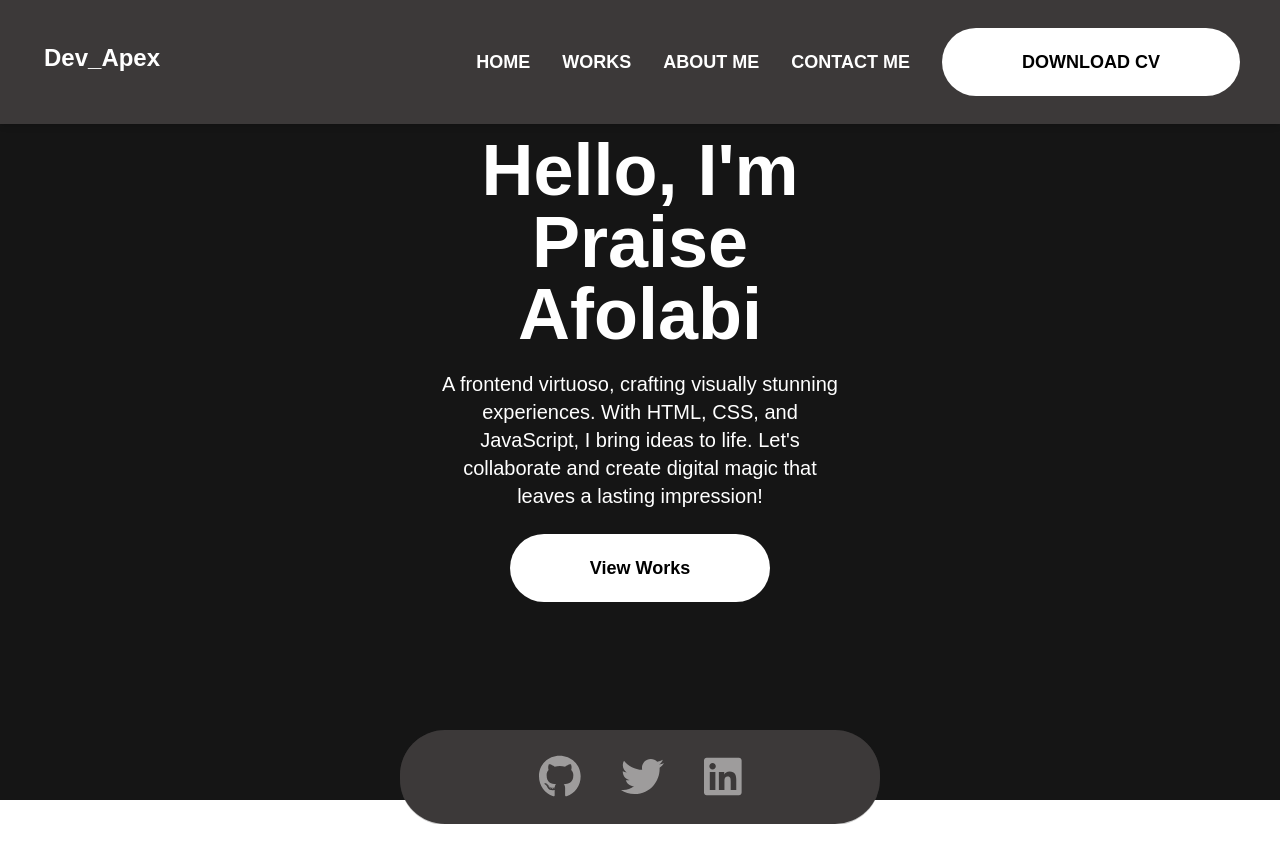
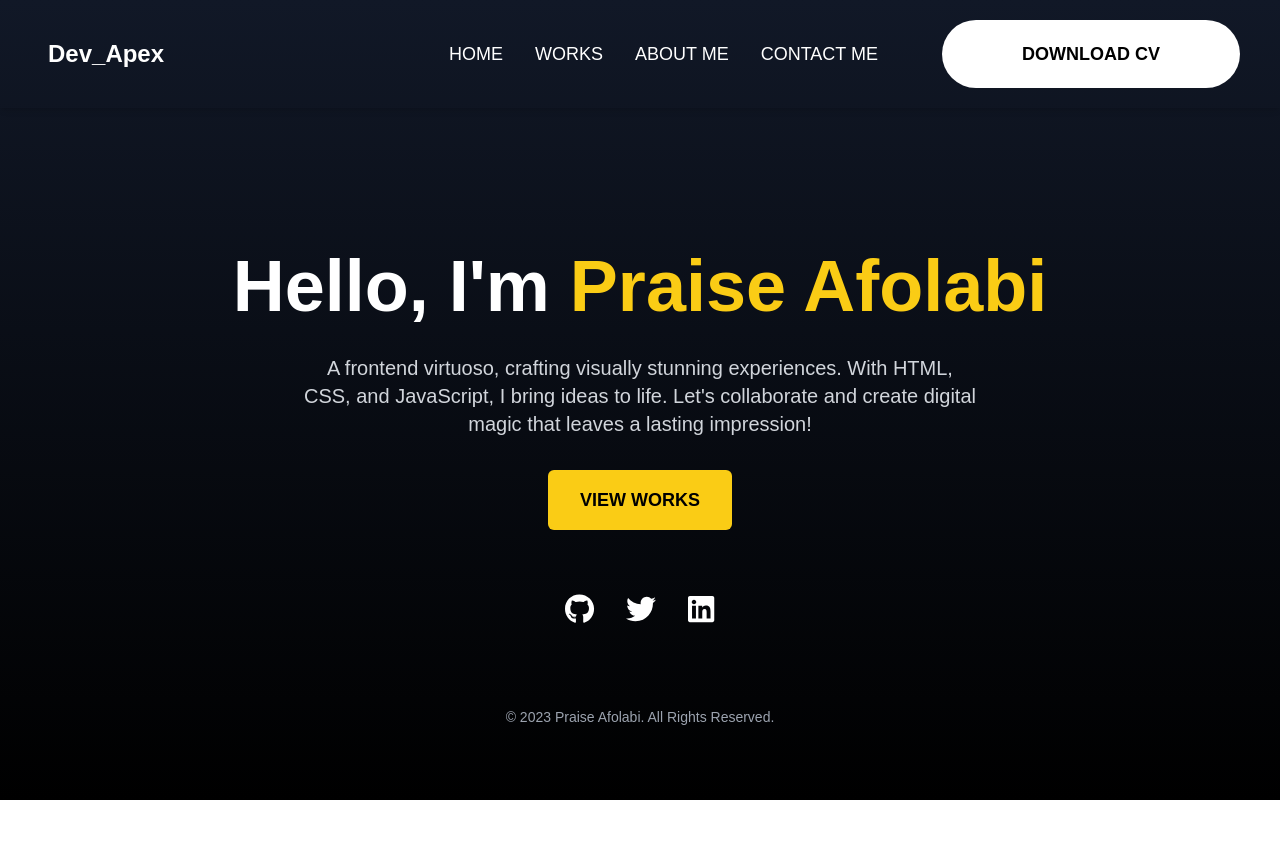
Before and after one commit to Apex10A/MY-PORTFOLIO, a React (Create React App) app: page / in a window 1280 px wide. Shown: the top 862 px of the page. After the commit the page ends 800 px from the top, so only its background shows below. Built offline with nearby package versions, Linux system fonts and the light colour scheme; a web font is replaced by a local one.

Commit message:
fix: homepage

```diff
--- a/src/Components/Home.js
+++ b/src/Components/Home.js
@@ -3,54 +3,51 @@ import Mypic from './my-pic.jpg';
 import Navigation from './Navigation';
 import { FontAwesomeIcon } from '@fortawesome/react-fontawesome';
 import { faGithub, faTwitter, faLinkedin } from '@fortawesome/free-brands-svg-icons';
-import Hello from './Hellos.gif';
-import Planet from './planet.gif';
-import { Link } from "react-router-dom";
-import Maintenance from './Maintenance/Maintenance';
+import { Link } from 'react-router-dom';
 
 const Home = () => {
   return (
-    <div>
-    <div className=''>
+    <div className="bg-gradient-to-b from-gray-900 to-black min-h-screen text-white">
       <Navigation />
-      <div className='text-white px-10 lg:pt-[250px] flex justify-center xl:pb-10 items-center ' id='height'>
-        <div className='block items-center justify-center ' id='home-texter'>
-          <div className='text-center block'>
-            <h1 className='lg:text-7xl text-6xl lg:w-1/3 sm:w-2/3 mx-auto transform sm:pt-0 leading-28 block font-bold'>
-              Hello, I'm <span className='font-extrabold'>Praise Afolabi</span>
+      <div className="flex flex-col items-center justify-between px-6 lg:px-10 lg:pt-[250px] pt-20">
+        {/* Hero Section */}
+        <div className="text-center">
+          <h1 className="text-4xl lg:text-7xl font-extrabold leading-tight">
+            Hello, I'm <span className="text-yellow-400">Praise Afolabi</span>
           </h1>
-            <p className='lg:w-1/3 text-md lg:text-xl lg:leading-0 px-4 lg:px-0 leading-8 pt-5 mx-auto' id='para'>
+          <p className="mt-6 lg:mt-8 text-lg lg:text-xl max-w-2xl mx-auto text-gray-300">
             A frontend virtuoso, crafting visually stunning experiences. With HTML, CSS, and JavaScript, I bring ideas to life. Let's collaborate and create digital magic that leaves a lasting impression!
           </p>
-          </div>
-          <Link to='/project'>
+          <Link to="/project">
             <button
-              type='button'
-              className='mx-auto relative z-[10] block mt-10 lg:mt-6 mb-10 font-extrabold text-lg sm:px-20 px-10 py-5 hover:bg-transparent hover:border hover:border-white hover:text-white rounded-full bg-white text-black transition-background-color duration-500 ease-in-out'
-              id='btn'
+              type="button"
+              className="mt-8 px-8 py-4 text-lg font-bold bg-yellow-400 text-black rounded-md max-w-[60%]hover:bg-transparent  hover:border-yellow-400 hover:text-black transition-all duration-300"
             >
-              View Works
+              VIEW WORKS
             </button>
           </Link>
-          <div className='lg:top-[50px] mt-32'>
-            <div id='social' className='mx-auto justify-center gap-10 items-center flex'>
-              <a href="https://github.com/Apex17751">
-                <FontAwesomeIcon icon={faGithub} className='' id='github'/>
+        </div>
+
+
+      </div>
+     <div className='relative bottom-0'>
+        {/* Social Icons */}
+        <div className="flex justify-center mt-16 space-x-8 ">
+          <a href="https://github.com/Apex10A" aria-label="GitHub">
+            <FontAwesomeIcon icon={faGithub} className="text-3xl hover:text-yellow-400 transition-colors duration-300" />
           </a>
-              <a href="https://twitter.com/Afolabipraise3">
-                <FontAwesomeIcon icon={faTwitter} className='' id='twitter'/>
+          <a href="https://x.com/dev_apexxr" aria-label="Twitter">
+            <FontAwesomeIcon icon={faTwitter} className="text-3xl hover:text-yellow-400 transition-colors duration-300" />
           </a>
-              <a href="/temporarily/restricted">
-                <FontAwesomeIcon icon={faLinkedin} className='pointer' id='linkedin'/>
+          <a href="/temporarily/restricted" aria-label="LinkedIn">
+            <FontAwesomeIcon icon={faLinkedin} className="text-3xl hover:text-yellow-400 transition-colors duration-300" />
           </a>
         </div>
-            <div className='flex items-center justify-center mt-6' id='opaque'>
-              <p className='text-md pb-3 lg:pb-0 lg:text-lg'>copyright©: All Rights Reserved 2023</p>
-            </div>
-          </div>
-        </div>
-      </div>
 
+        {/* Footer */}
+        <footer className="mt-20 text-center text-gray-400 text-sm">
+          <p>© 2023 Praise Afolabi. All Rights Reserved.</p>
+        </footer>
      </div>
     </div>
   );
--- a/src/Components/Navigation.js
+++ b/src/Components/Navigation.js
@@ -1,201 +1,65 @@
-import React, { useState } from 'react'
+import React, { useState } from 'react';
+import { Link } from 'react-router-dom';
 import Button from './Button.jsx';
-import { Link } from 'react-router-dom';
-
 
 const Navigation = () => {
-    let Links =[
-      {name:"HOME", link:"/"},
-      {name:"WORKS",link:"/project"},
-      {name:"ABOUT ME",link:"/about"},
-      {name:"CONTACT ME",link:"/contact"},
+  const Links = [
+    { name: 'HOME', link: '/' },
+    { name: 'WORKS', link: '/project' },
+    { name: 'ABOUT ME', link: '/about' },
+    { name: 'CONTACT ME', link: '/contact' },
   ];
-    let [open,setOpen]=useState(false);
+  const [open, setOpen] = useState(false);
+
   return (
-    <div className='shadow-md w-full fixed top-0 z-[99] left-0'>
-      <div className='md:flex  items-center justify-between py-7 md:px-10 px-7' id='navi'>
-      <div className='flex items-center '>
-      <div className='font-bold  text-2xl cursor-pointer flex items-center font-[Poppins]
-      text-white'>
-        <span className='text-3xl text-red-600 mr-1 '>
+    <div className="shadow-md w-full fixed top-0 z-50 bg-white md:bg-transparent">
+      <div className="flex items-center justify-between py-5 px-6 md:px-10">
+        {/* Logo */}
+        <div className="flex items-center">
+          <span className=" text-3xl mr-2">
             <ion-icon name="logo-ionic"></ion-icon>
           </span>
-        <Link to='/'>
-        <h2 className='pb-2' >Dev_Apex</h2>
+          <Link to="/" className="text-2xl font-bold text-black md:text-white">
+            Dev_Apex
           </Link>
         </div>
 
-      <div onClick={()=>setOpen(!open)} className='text-4xl absolute right-8 text-white top-6 cursor-pointer md:hidden'>
-      <ion-icon name={open ? 'close':'menu'}></ion-icon>
+        {/* Hamburger Menu */}
+        <div
+          onClick={() => setOpen(!open)}
+          className="text-3xl cursor-pointer md:hidden text-black md:text-white"
+          aria-label="Toggle navigation"
+        >
+          <ion-icon name={open ? 'close' : 'menu'}></ion-icon>
         </div>
 
-      </div>
-      <ul className={`md:flex md:items-center md:pb-0 pb-12 absolute md:static bg-white md:bg-transparent md:z-auto z-[-1] left-0 w-full md:w-auto md:pl-0 pl-9 transition-all duration-500 ease-in ${open ? 'top-20 ':'top-[-490px] bg-transparent'}`}>
-        {
-          Links.map((link)=>(
-            <li key={link.name} className='md:ml-8 font-bold lg:text-lg text-md md:my-0 my-7'>
-              <a href={link.link} className='text-black  md:text-white hover:text-gray-400 duration-500'>{link.name}</a>
+        {/* Links */}
+        <ul
+          className={`md:flex md:items-center absolute md:static bg-white md:bg-transparent w-full md:w-auto transition-all duration-500 ease-in-out ${
+            open ? 'top-16 left-0' : 'top-[-490px]'
+          }`}
+        >
+          {Links.map((link) => (
+            <li
+              key={link.name}
+              className="text-black md:text-white font-medium text-lg md:ml-8 md:my-0 my-6 hover:text-gray-400"
+            >
+              <Link to={link.link} onClick={() => setOpen(false)}>
+                {link.name}
+              </Link>
             </li>
-          ))
-        }
-        <Button >Download CV</Button>
-
-
+          ))}
+          <li className="md:ml-8">
+            <Button>
+              <a href="/path/to/cv.pdf" download>
+                Download CV
+              </a>
+            </Button>
+          </li>
         </ul>
       </div>
     </div>
-  )
-}
+  );
+};
 
-export default Navigation
-
-// import React, { useState, useEffect } from 'react';
-// import { Link } from 'react-router-dom';
-// import PreLoader from './PreLoader';
-// import { MenuIcon, XIcon } from '@heroicons/react/outline';
-// import Resume from './myResume.pdf'
-
-
-// // const Navigation = () => {
-// //   // const menu = document.querySelector("#mobile-menu")
-// //   // const menuLinks = document.querySelector("#nav-menu")
-
-// //   // {menu = () => {
-// //   //   me
-// //   // }}
-// //   const [loading, oyaLoading] = useState(true);
-// //   const [navOpen, setNavOpen] = useState(false);
-
-// //   const handleClick = () => {
-// //     setNavOpen(!navOpen);
-// //   };
-
-// //   useEffect(() => {
-// //     // Simulate some asynchronous task
-// //     setTimeout(() => {
-// //       oyaLoading(false); // Once the task is done, set loading to false
-// //     }, 3000);
-// //   }, []);
-
-// //   const handleNavLinkClick = () => {
-// //     setNavOpen(false);
-// //     oyaLoading(true);
-// //   };
-
-// //   {/* download file */}
-// //   const downloadFile = () => {
-// //     window.location.href = "https://yoursite.com/src/assets/files/exampleDoc.pdf"
-// //   }
-// //   return (
-// //     <div className='lg:h-[100%] mx-auto lg:bg-white'id="navi">
-// //       <nav className='lg:block py-7 px-5 items-center justify-center sticky z-44 top-0 lg:w-auto w-[85%] mx-auto lg:mx-0' >
-// //         <div className=' block lg:flex justify-between lg:gap-44 items-center z-1 '>
-// //           <div className='flex items-center'>
-// //           <div className='lg:ml-3 lg:mb-10'>
-// //           <a href="" className='text-white text-3xl font-bold relative'>Apex</a>
-// //           </div>
-
-// //           <div className='navbar_toggle' id='mobile_menu'>
-// //             <span className='bar'></span>
-// //             <span className='bar'></span>
-// //             <span className='bar'></span>
-// //           </div>
-
-// //           </div>
-// //           <div className=' ml-3  '>
-// //           <ul className=' block lg:flex gap-24 lg:leading-10 items-center transition-background-color duration-500 pb-10  ease-in-out  z-[1px]' id='nav-menu'>
-// //             <li>
-// //               <a href="" className='text-white lg:text-xl text-lg hover:opacity-[0.5] transition-background-color duration-500 ease-in-out'>Home</a>
-// //             </li>
-// //             <li>
-// //               <a href="" className='text-white lg:text-xl text-lg hover:opacity-[0.5] transition-background-color duration-500 ease-in-out'>Works</a>
-// //             </li>
-// //             <li>
-// //               <a href="" className='text-white lg:text-xl text-lg hover:opacity-[0.5] transition-background-color duration-500 ease-in-out'>About me</a>
-// //             </li>
-// //             <li>
-// //               <a href="" className='text-white lg:text-xl text-lg hover:opacity-[0.5] transition-background-color duration-500 ease-in-out'>Contact me</a>
-// //             </li>
-// //              <a href={Resume} download>
-// //          <button type="button" className=' block font-extrabold text-lg px-20 py-5 hover:bg-transparent hover:border hover:border-white hover:text-white rounded-full bg-white text-black transition-background-color duration-500 ease-in-out'  id="btn">
-// //      Download cv         </button>
-// //                </a>
-
-// //           </ul>
-// //           </div>
-// //         </div>
-
-// //       </nav>
-// //     </div>
-// // //     <nav className='sticky flex justify-center items-center '>
-// // //       {loading ? (
-// // //         <PreLoader />
-// // //       ) : (
-// // //         <div>
-
-// // //                   <div className="pt-14 pb-14 md:h-20 pr-10 pl-10 md:pr-0 md:pl-0 md:items-center md:flex md:justify-center relative " id="navi">
-
-// // //           <div onClick={handleClick}>
-// // //             {navOpen ? (
-// // //               <XIcon className="block md:hidden absolute right-10 w-10 font-bold text-white" />
-// // //             ) : (
-// // //               <MenuIcon className="block md:hidden absolute right-10 w-10 font-extrabold text-white" />
-// // //             )}
-// // //           </div>
-// // //           <div className={`flex md:hidden absolute left-0 ${navOpen ? 'hidden' : ''}`} id="nav">
-// // //   <h1 className="text-white text-xl font-bold">Apex.</h1>
-// // // </div>
-
-
-// // //           <ul className={`md:flex text-white md:items-center text-left md:justify-center   transition-all duration-300  text-lg ${navOpen ? '' : 'hidden'}`} id="nav">
-// // //             <div className='items-center flex justify-center'>
-// // //             <li className="pb-3">
-// // //               <Link to="/" onClick={handleNavLinkClick}>
-// // //                 <a href="#" className="font-bold">
-// // //                   Home
-// // //                 </a>
-// // //               </Link>
-// // //             </li>
-// // //             <hr className="md:hidden block pb-2" id="hrz" />
-// // //             <li className="pb-3">
-// // //               <Link to="/project" onClick={handleNavLinkClick}>
-// // //                 <a href="#" className="font-bold">
-// // //                   Projects
-// // //                 </a>
-// // //               </Link>
-// // //             </li>
-// // //             <hr className="md:hidden block pb-2" id="hrz" />
-// // //             <li className="pb-3">
-// // //               <Link to="/about" onClick={handleNavLinkClick}>
-// // //                 <a href="#" className="font-bold">
-// // //                   About me
-// // //                 </a>
-// // //               </Link>
-// // //             </li>
-// // //             <hr className="md:hidden block pb-2" id="hrz" />
-// // //             <li className="pb-3">
-// // //               <Link to="/contact">
-// // //                 <a href="#" className="font-bold">
-// // //                   Contact me
-// // //                 </a>
-// // //               </Link>
-// // //             </li>
-// // //             <hr className="md:hidden block pb-2" id="hrz" />
-// // //             <div>
-// // //               <a href={Resume} download>
-// // //               <button type="button" className='mx-auto lg:ml-3 block font-extrabold text-lg px-20 py-5 hover:bg-transparent hover:border hover:border-white hover:text-white rounded-full bg-white text-black transition-background-color duration-500 ease-in-out'  id="btn">
-// // //                 Download cv
-// // //               </button>
-// // //               </a>
-// // //             </div>
-// // //             </div>
-// // //           </ul>
-// // //         </div>
-// // //         </div>
-
-// // //       )}
-// // //     </nav>
-// //   );
-// // };
-
-// // export default Navigation;
+export default Navigation;
```
Also changed, not shown: src/Components/project/Movies.jsx (+47 -34 lines). Lines whose indentation alone changed are shown as unchanged.
